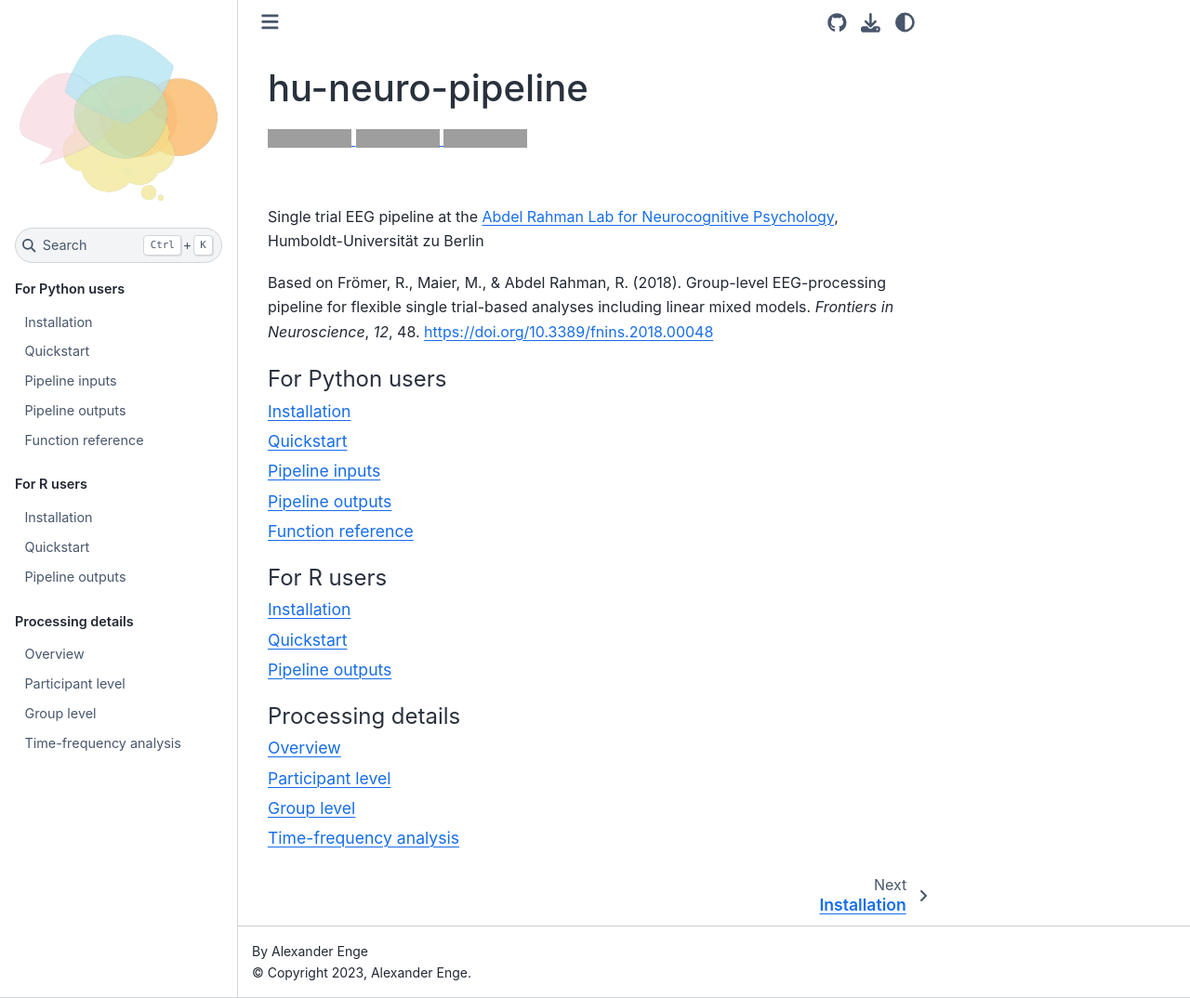
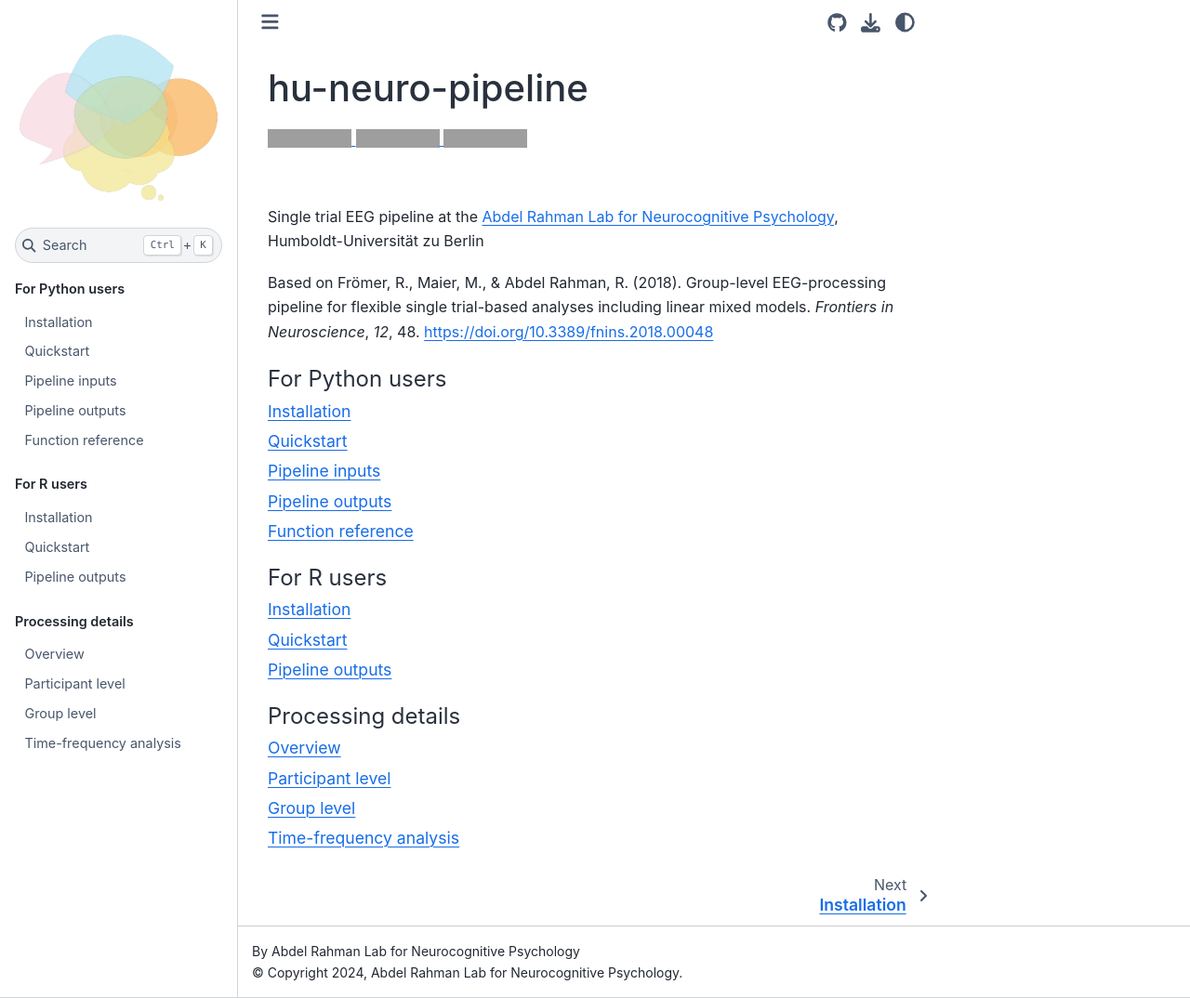
Before and after one commit to alexenge/hu-neuro-pipeline, a Sphinx documentation site: the page built from doc/source/index.rst, in a window 1280 px wide and 1074 px high. Shown: the whole window at 93% size. Built offline with Sphinx 7.4.7 and the Sphinx Book theme 1.1.4, drawn with Linux system fonts in a browser that asks for light colours; pages that are not in the unit, such as notebooks, are missing from menus; the version number could not be read and is left out; grey boxes are pictures that could not be loaded.

Commit message:
Update conf.py
updated the copy right and replaced the name with the name of the lab.

```diff
--- a/doc/source/conf.py
+++ b/doc/source/conf.py
@@ -28,8 +28,8 @@ os.environ['QUARTO_DENO'] = bin_path.joinpath('deno').resolve().as_posix()
 # https://www.sphinx-doc.org/en/master/usage/configuration.html#project-information
 
 project = 'hu-neuro-pipeline'
-copyright = '2023, Alexander Enge'
-author = 'Alexander Enge'
+copyright = '2024, Abdel Rahman Lab for Neurocognitive Psychology'
+author = 'Abdel Rahman Lab for Neurocognitive Psychology'
 version = '.'.join(pipeline.__version__.split('.', 2)[:2])
 release = pipeline.__version__
 
```
